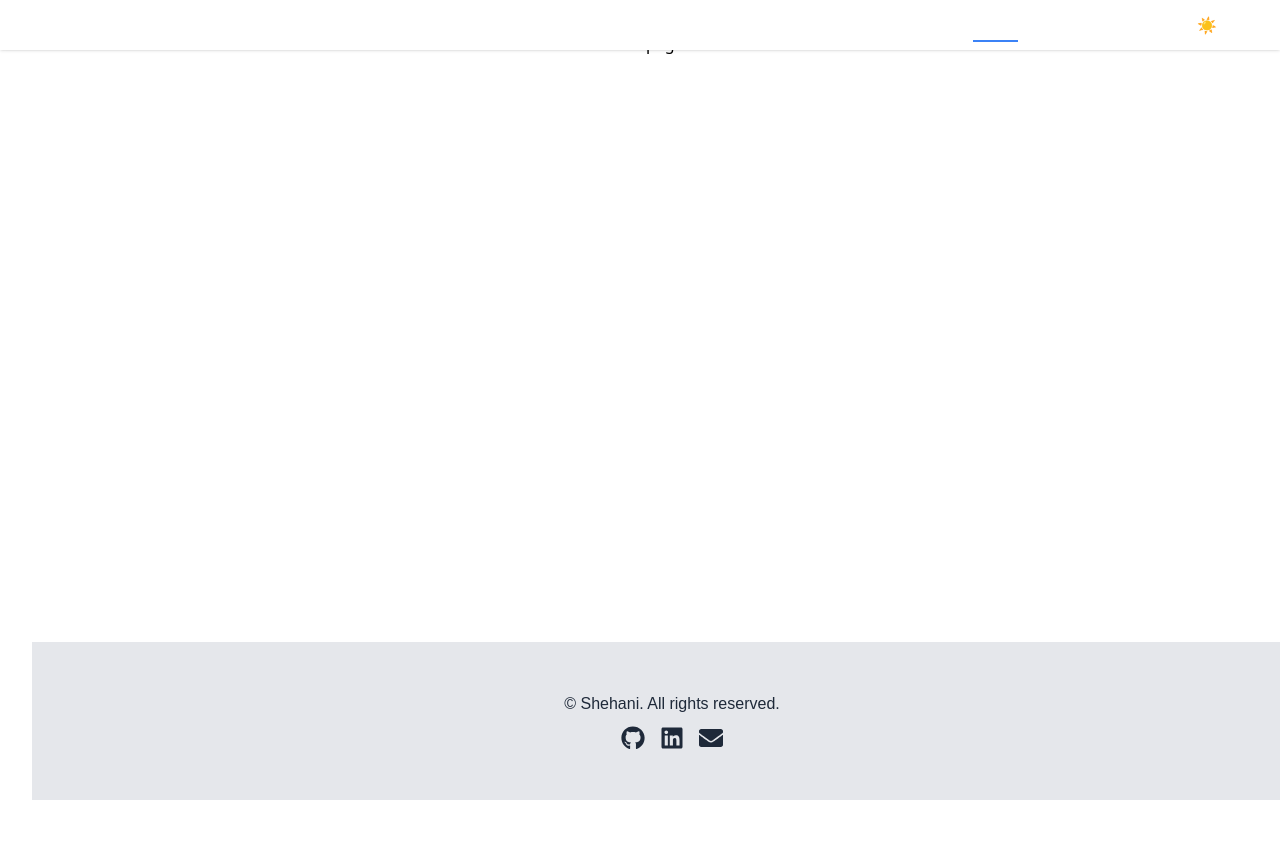
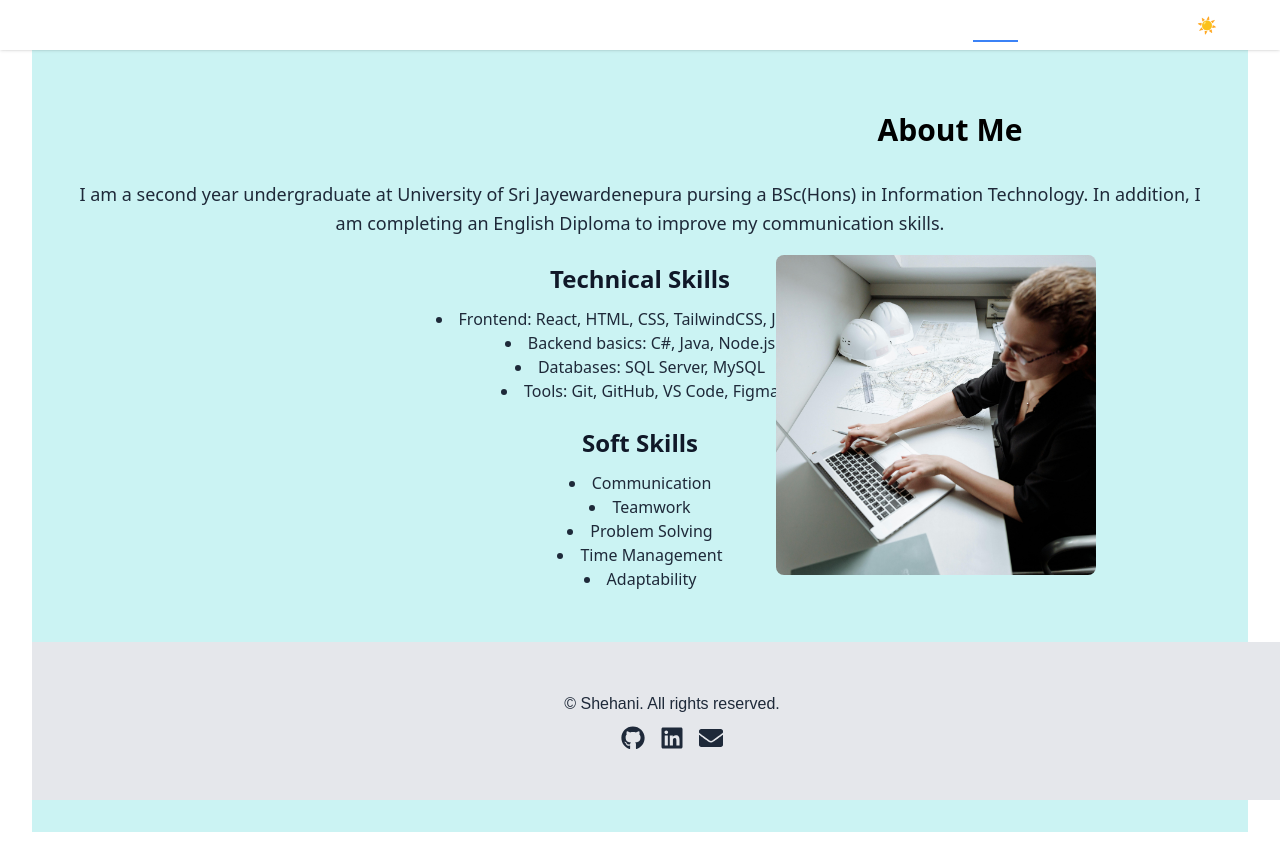
Before and after one commit to ICT-Courses/ict2233-ca-02-Shehani28, a React (Vite) app in the folder my-portfolio/: page /about in a window 1280 px wide. Before the commit the page ends 800 px from the top, so only its background shows below. Built offline with nearby package versions, Linux system fonts and the light colour scheme.

Commit message:
Add About page with background information and skills

```diff
--- a/my-portfolio/src/pages/About.jsx
+++ b/my-portfolio/src/pages/About.jsx
@@ -1,7 +1,49 @@
-import Navbar from "../components/Navbar";
+import React from "react";
+import styles from "../style/About.module.css";
+import profile from "../assets/Page.jpg";
 
 const About = () => {
-  return <div> About page</div>
+  return (
+              <section className={`${styles.contactContainer} w-full min-h-screen bg-blue-100 p-8`}>
+          <h2 className="text-3xl font-bold mb-8 mt-12 pl-35 text align-center ml-120">About Me</h2>
+
+        <p className="text-lg mb-6 leading-relaxed text-gray-800">
+          I am a second year undergraduate at
+         University of Sri Jayewardenepura
+          pursing a BSc(Hons) in Information Technology.
+          In addition, I am completing an English Diploma
+          to improve my communication skills.
+       </p>
+
+       <h2 className="text-2xl font-semibold mb-3 text-gray-900">Technical Skills</h2>
+       <ul className="list-disc list-inside mb-6 text-gray-800">
+        <li>Frontend: React, HTML, CSS, TailwindCSS, JavaScript</li>
+        <li>Backend basics: C#, Java, Node.js</li>
+        <li>Databases: SQL Server, MySQL</li>
+        <li>Tools: Git, GitHub, VS Code, Figma</li>
+       </ul>
+
+       <h2 className="text-2xl font-semibold mb-3 text-gray-900">Soft Skills</h2>
+       <ul className="list-disc list-inside mb-6 text-gray-800">
+        <li>Communication</li>
+        <li>Teamwork</li>
+        <li>Problem Solving</li>
+        <li>Time Management</li>
+        <li>Adaptability</li>
+       </ul>
+
+       <div className=" flex justify-center lg:justify-end mt-8 lg:mt-0">
+               <div className=" -mt-90 mr-30">
+                 <img
+                 src={profile}
+                 alt="Shehani"
+                 className=" object-cover rounded-lg border-none w-80 h-80"
+                  />
+    </div>
+    </div>
+    </section>
+
+  );
 };
 
 export default About;
--- /dev/null
+++ b/my-portfolio/src/style/About.module.css
@@ -0,0 +1,13 @@
+.contactContainer {
+  width: auto;
+  margin: 0 auto;
+  height: 100%;
+  background-color: rgb(203, 243, 243);
+  background-size: cover;
+
+}
+
+.highlight {
+    font-weight: 600;
+    color: #2563eb;
+}
```
Also changed, not shown: my-portfolio/src/assets/Page.jpg (added).
